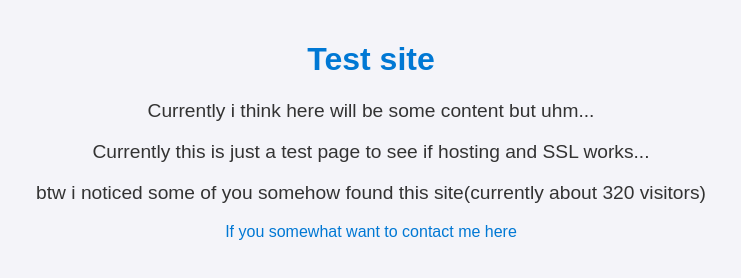
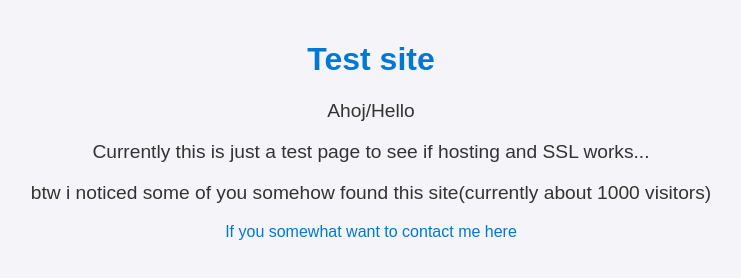
Before and after one commit to divixkooo/ehairsalon.com, a plain HTML site: page index.html in a window 1280 px wide. Shown: the whole page, without its empty margins (269-1010 px from the left). Drawn offline with Linux system fonts and the light colour scheme.

Commit message:
Update index.html
some smol changes

```diff
--- a/index.html
+++ b/index.html
@@ -30,9 +30,9 @@
 </head>
 <body>
     <h1>Test site</h1>
-    <p>Currently i think here will be some content but uhm...</p>
+    <p>Ahoj/Hello</p>
     <p>Currently this is just a test page to see if hosting and SSL works...</p>
-    <p>btw i noticed some of you somehow found this site(currently about 320 visitors)</p>
+    <p>btw i noticed some of you somehow found this site(currently about 1000 visitors)</p>
         <a href="https://domaincontact.cloudflareregistrar.com/e-hair-salon.com" target="_blank">If you somewhat want to contact me here</a>
     </p>
 </body>
```
